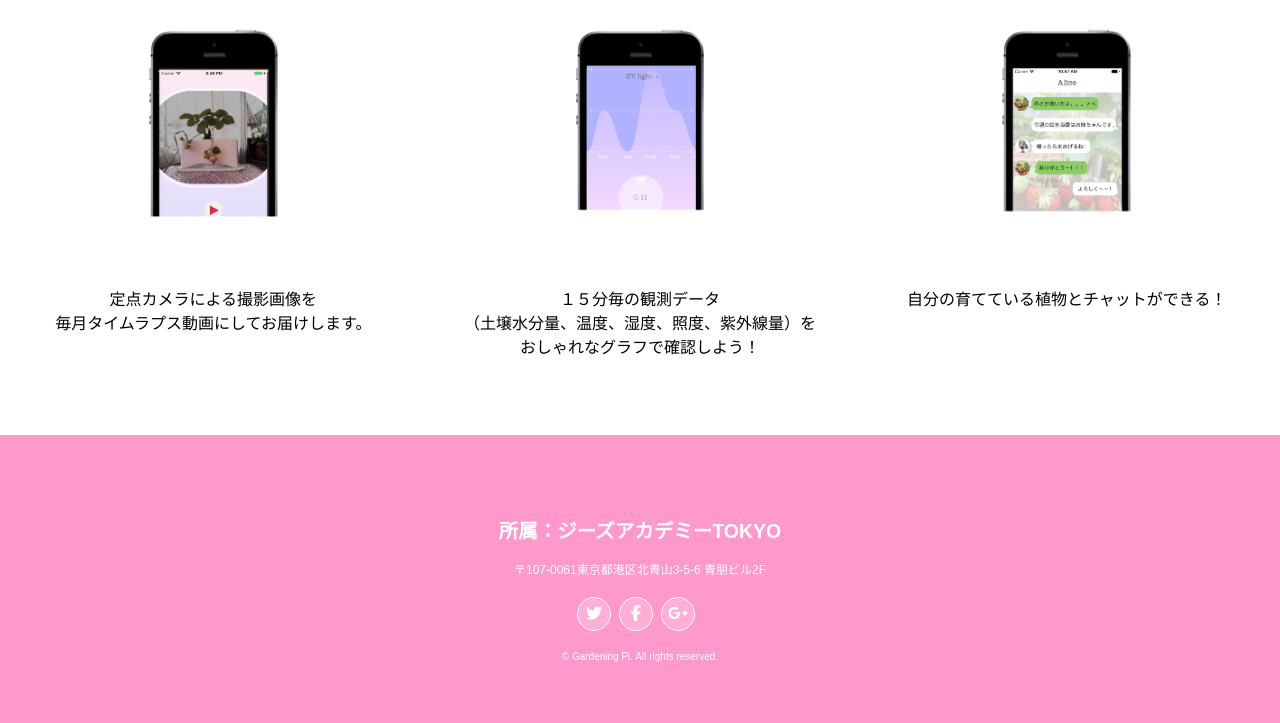
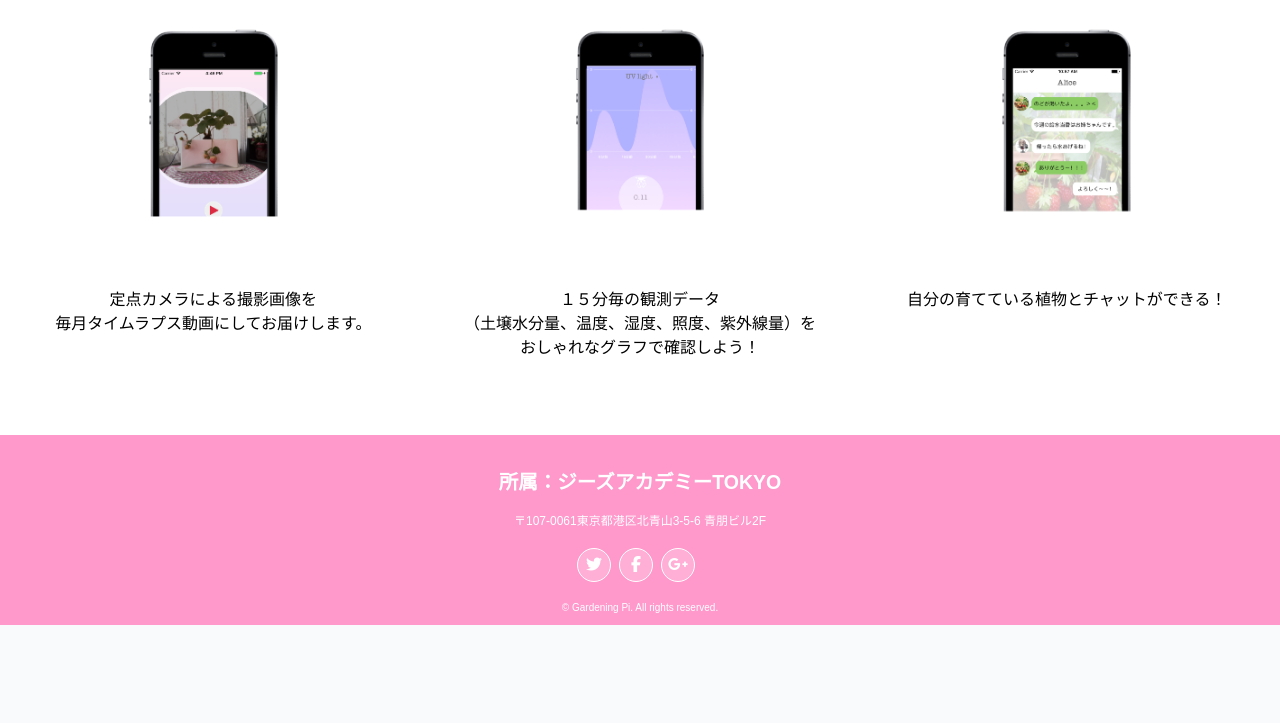
Before and after one commit to yumi050/GardeningPi, a PHP site: page / in a window 1280 px wide. Shown: the part 1805-2528 px from the top of the page. After the commit the page ends 2430 px from the top, so only its background shows below. Run offline with PHP 8.4, Linux system fonts and the light colour scheme; some libraries are stand-ins or nearby versions.

Commit message:
Update styles.css

```diff
--- a/styles.css
+++ b/styles.css
@@ -146,8 +146,8 @@ header .container{
 footer{
   height: 20vh;/* 画面の高さ＝100vh */
   background-color: #FF99CC;
-  padding-top: 5%;
-  padding-bottom: 5%;
+  padding-top: 15px;
+  padding-bottom: 15px;
   color: white;
 }
 
```
